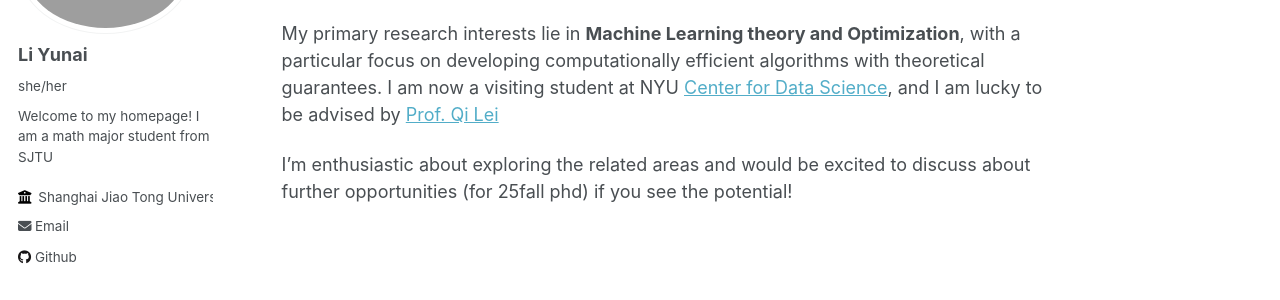
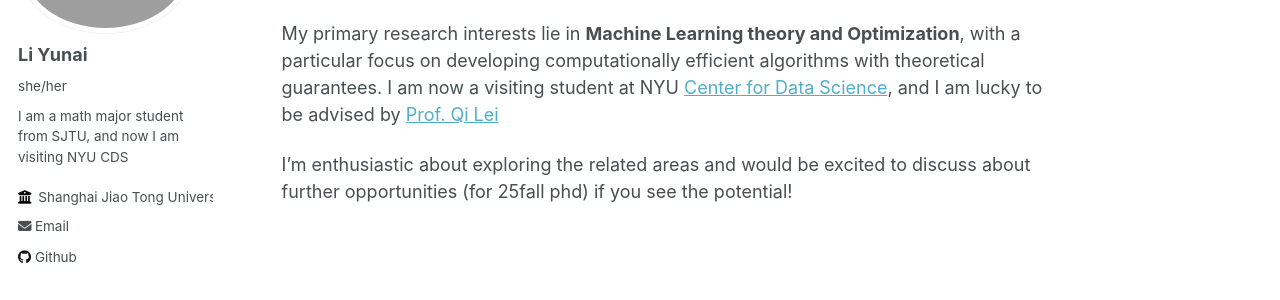
Before and after one commit to Li-Yunai/Li-Yunai.github.io, a Jekyll site: the page built from _pages/about.md, in a window 1280 px wide. Shown: the part 186-486 px from the top of the page. Built offline with Jekyll 4.4.1, drawn with Linux system fonts in a browser that asks for light colours.

Commit message:
Update _config.yml

```diff
--- a/_config.yml
+++ b/_config.yml
@@ -24,7 +24,7 @@ author:
   avatar           : "photo Large.png"
   name             : "Li Yunai"
   pronouns         : "she/her"
-  bio              : "Welcome to my homepage! I am a math major student from SJTU"
+  bio              : "I am a math major student from SJTU, and now I am visiting NYU CDS"
   employer         : "Shanghai Jiao Tong University<br />
                     "
   uri              : # URL
```
